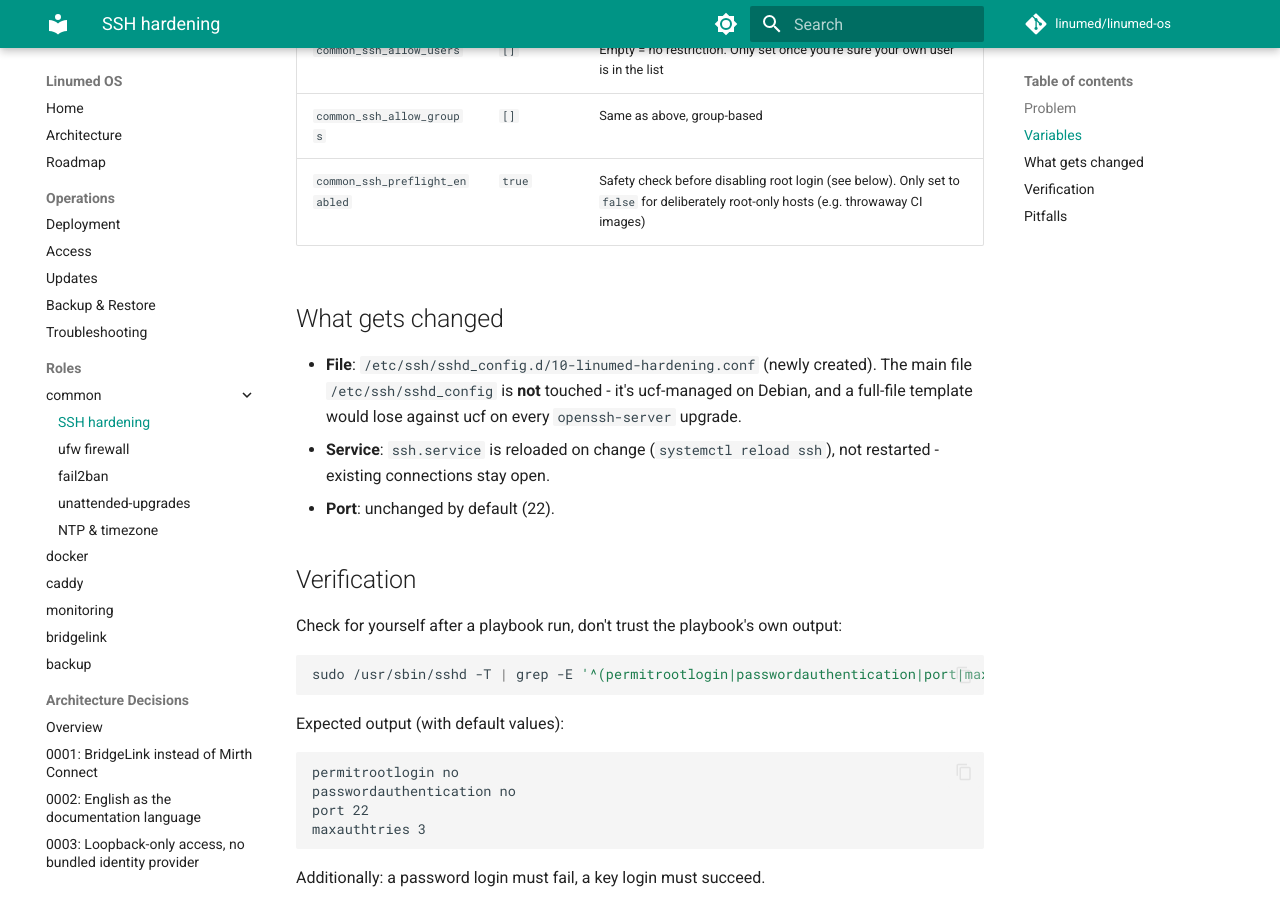
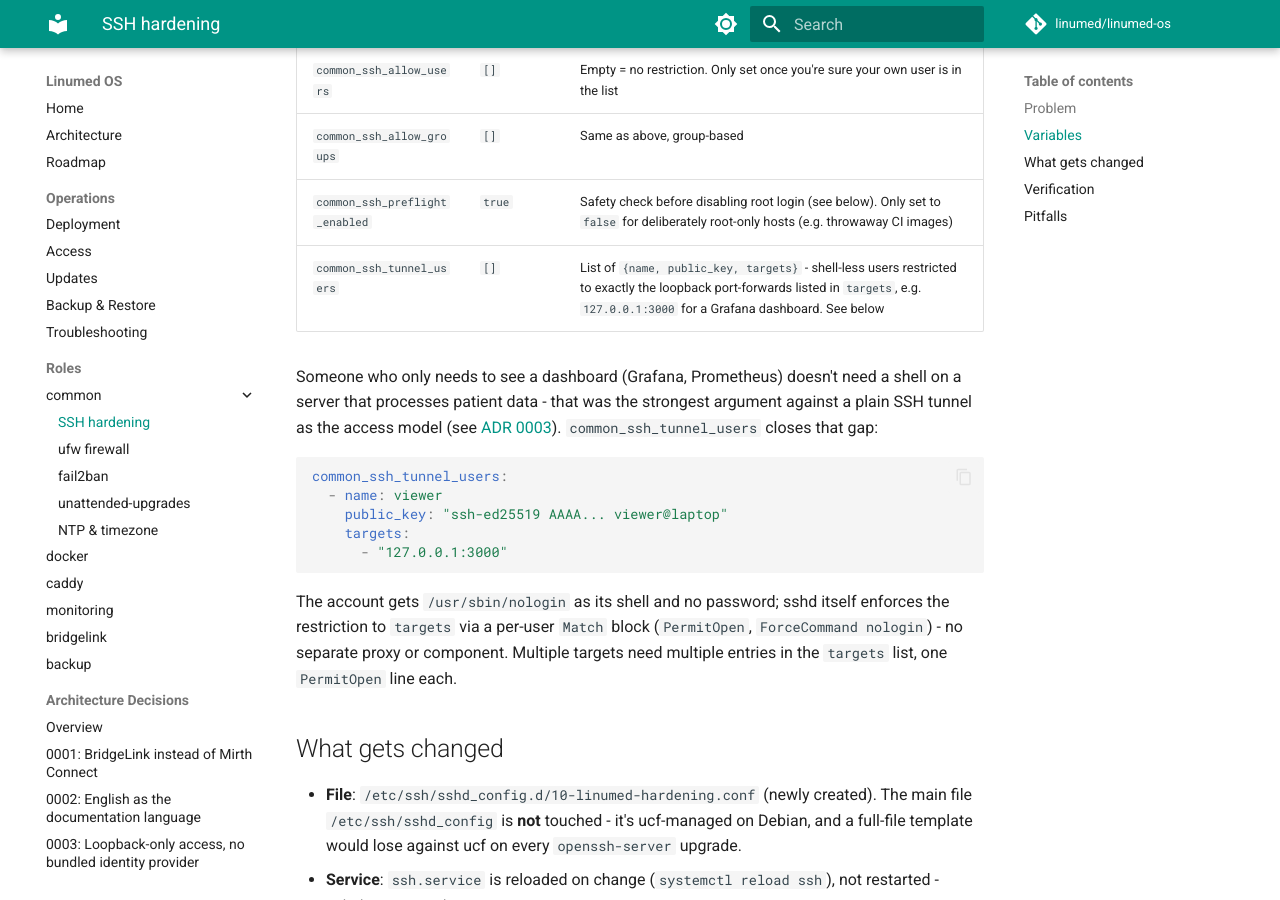
Before and after one commit to Linumed/Base, an MkDocs documentation site: the page built from docs/roles/common-ssh.md, in a window 1280 px wide and 900 px high, scrolled down 1058 px. Built offline with MkDocs 1.6.1 and Material for MkDocs 9.7.7, drawn with Linux system fonts in a browser that asks for light colours; comment, search, counter and statistics services are not loaded; some of the changed text lies outside the part shown.

Commit message:
Feature: Tunnel-Nutzer ohne Shell, Zugriff auf genau einen Port, schließt #41
Neue Variable common_ssh_tunnel_users: shell-lose Konten (/usr/sbin/nologin,
kein Passwort), sshd erzwingt selbst per Match-Block genau die in targets
gelisteten PermitOpen-Ziele, ForceCommand nologin verweigert die interaktive
Sitzung zusätzlich. Eigenes Drop-in 90-linumed-tunnel-users.conf mit der
höchsten Nummer in dieser Rolle, bewusst - ein Match-Block wirkt bis zum
nächsten Match oder Dateiende der ganzen sshd_config-Kette, nicht nur der
eigenen Datei, sonst würde er spätere Drop-ins (z.B. eines Cloud-Images
50-cloud-init.conf) lautlos mit einschließen. Validierung/Rollback wie beim
bestehenden Hardening-Drop-in.

Gegen eine echte VM verifiziert: `ssh viewer@host whoami` verweigert, Tunnel
auf den erlaubten Port liefert HTTP 200, ein Tunnel auf einen nicht gelisteten
Port wird von sshd selbst mit "administratively prohibited" abgelehnt.
Idempotenz (changed=0 im Zweitlauf) bestätigt.

````diff
--- a/docs/roles/common-ssh.md
+++ b/docs/roles/common-ssh.md
@@ -26,6 +26,26 @@ All variables are prefixed `common_ssh_*` and have sensible defaults in
 | `common_ssh_allow_users` | `[]` | Empty = no restriction. Only set once you're sure your own user is in the list |
 | `common_ssh_allow_groups` | `[]` | Same as above, group-based |
 | `common_ssh_preflight_enabled` | `true` | Safety check before disabling root login (see below). Only set to `false` for deliberately root-only hosts (e.g. throwaway CI images) |
+| `common_ssh_tunnel_users` | `[]` | List of `{name, public_key, targets}` - shell-less users restricted to exactly the loopback port-forwards listed in `targets`, e.g. `127.0.0.1:3000` for a Grafana dashboard. See below |
+
+Someone who only needs to see a dashboard (Grafana, Prometheus) doesn't need a shell on a
+server that processes patient data - that was the strongest argument against a plain SSH
+tunnel as the access model (see
+[ADR 0003](../adr/0003-loopback-only-access-no-bundled-identity-provider.md)).
+`common_ssh_tunnel_users` closes that gap:
+
+```yaml
+common_ssh_tunnel_users:
+  - name: viewer
+    public_key: "ssh-ed25519 AAAA... viewer@laptop"
+    targets:
+      - "127.0.0.1:3000"
+```
+
+The account gets `/usr/sbin/nologin` as its shell and no password; sshd itself enforces
+the restriction to `targets` via a per-user `Match` block (`PermitOpen`, `ForceCommand
+nologin`) - no separate proxy or component. Multiple targets need multiple entries in the
+`targets` list, one `PermitOpen` line each.
 
 ## What gets changed
 
@@ -76,3 +96,10 @@ Additionally: a password login must fail, a key login must succeed.
   non-root user with sudo rights and a deployed SSH key exists - that's intentional, not
   a bug. So create an admin user with a key before the first run - on a fresh minimal
   install, `scripts/bootstrap.sh` takes care of that.
+- **Tunnel users' drop-in has to be the last one parsed**: a `Match` block scopes every
+  directive parsed after it - across files, since `Include` splices `sshd_config.d/*.conf`
+  in inline - until the next `Match` line or the end of the config. The tunnel-users
+  drop-in is deployed as `90-linumed-tunnel-users.conf`, deliberately higher than every
+  other number in this role (and higher than a cloud image's own `50-cloud-init.conf`).
+  If you ever add your own `sshd_config.d` drop-in with a still higher number, its
+  directives would silently end up scoped to only the last tunnel user's `Match` block.
````
Also changed, not shown: ansible/roles/common/README.md (+17 -3 lines), 4 other files.
